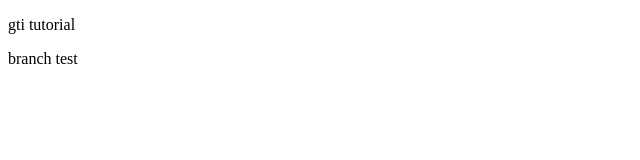
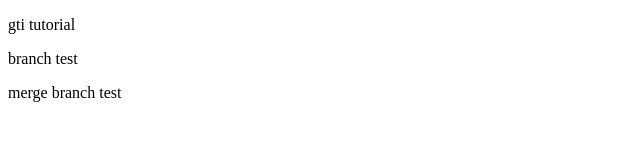
Before and after one commit to googogle/tutorial, a plain HTML site: page index.html in a window 1280 px wide. Shown: the whole page, without its empty margins (0-640 px from the left). Drawn offline with Linux system fonts and the light colour scheme.

Commit message:
브랜치 병합 전 커밋

```diff
--- a/index.html
+++ b/index.html
@@ -7,6 +7,7 @@
     <title>Git Tutorial</title>
     <p> gti tutorial </p>
     <p> branch test </p>
+    <p> merge branch test </p>
 </head>
 <body>
 
```
